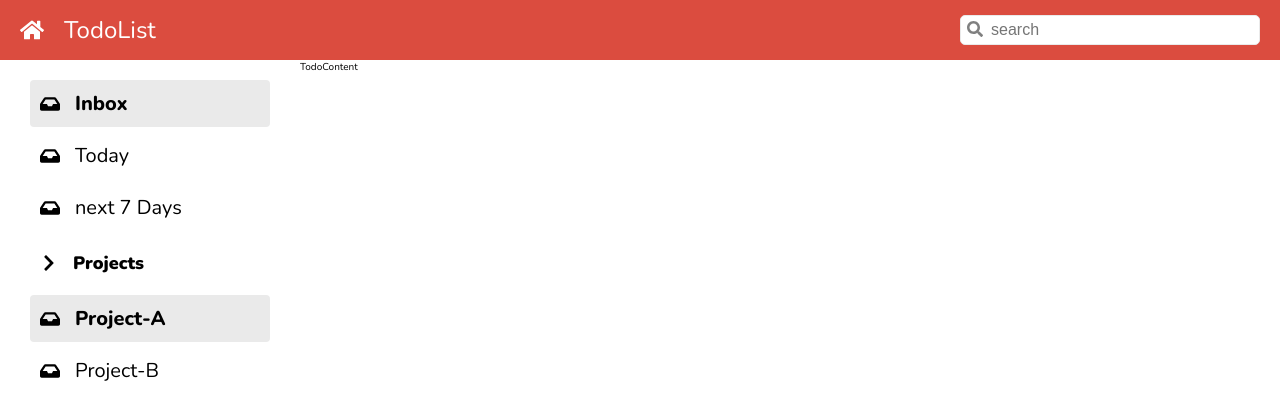
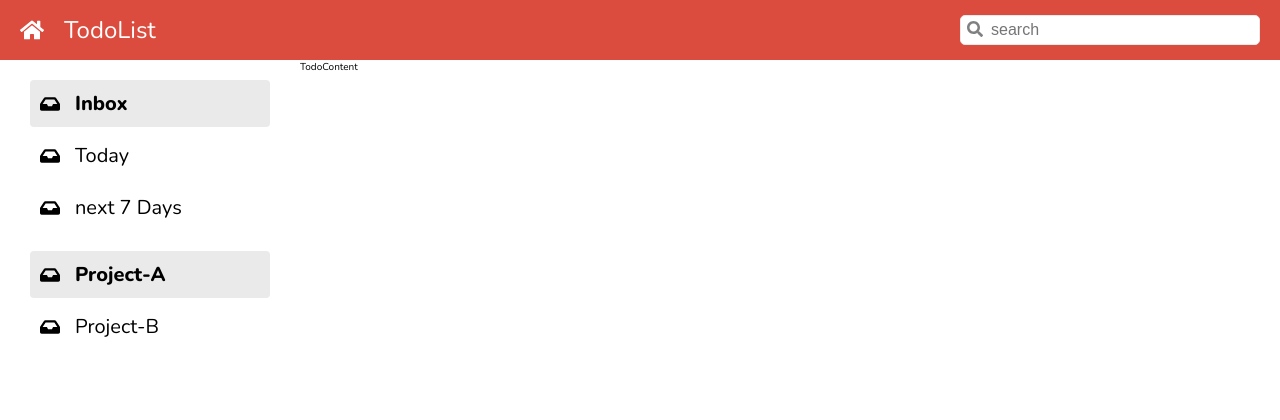
Before and after one commit to Nsnnook1/cc15-todolist, a React (Create React App) app: page / in a window 1280 px wide. Shown: the top 420 px of the page. Built offline with nearby package versions, Linux system fonts and the light colour scheme.

Commit message:
chalenge

```diff
--- a/src/App/App.jsx
+++ b/src/App/App.jsx
@@ -6,7 +6,6 @@ import {
   FaCalendarAlt,
   FaChevronDown,
 } from "react-icons/fa";
-import ListItem from "../components/listItem";
 import Lists from "../components/Lists";
 
 function App() {
@@ -32,14 +31,14 @@ function App() {
             <Lists data={generalList} />
           </section>
           <section className="sidebar__category">
-            <div className="accordion">
+            {/* <div className="accordion">
               <div className="accordion__toggle">
                 <li className="accordion__item">
                   <FaChevronDown className="accordion__item__icon accordion__item__active" />
                   <p className="accordion__item__text">Projects</p>
                 </li>
               </div>
-            </div>
+            </div> */}
           </section>
 
           <Lists data={projectList} />
@@ -51,6 +50,17 @@ function App() {
 }
 
 export default App;
+
+
+/* ***Challenge : Refactor
+- ให้ 2 section render UI ที....
+- OptionA (2/5) : render UI ต่างกัน <Lists/> กับ <Accordion/>
+- OptionB (4/5) : render UI เดียวกัน เช่น  <Lists/>
+- OptionC (5/5) : render <Lists/>  ภายใต้ <Accordion> <Lists/> <Accordion/>
+// ใช้ props.children
+
+*/
+
 
 // {/* sol 1 */}
 //           {/* <ul className="list">
--- a/src/components/Lists.jsx
+++ b/src/components/Lists.jsx
@@ -5,6 +5,7 @@ props = {
 }
 */
 import ListItem from "./listItem";
+
 function Lists(porps) {
   return (
     <ul className="list">
```
